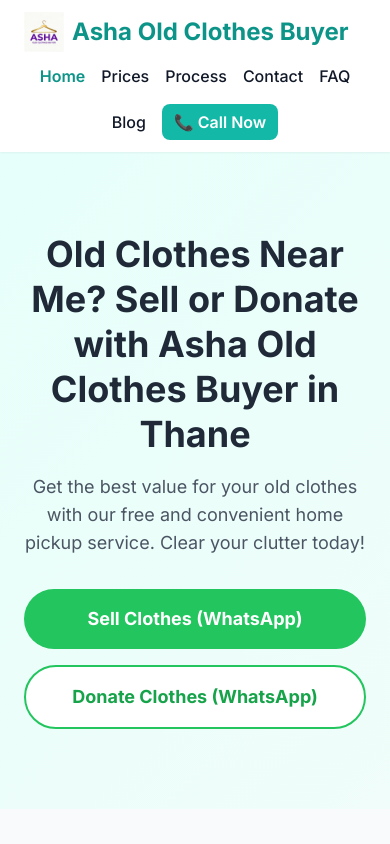
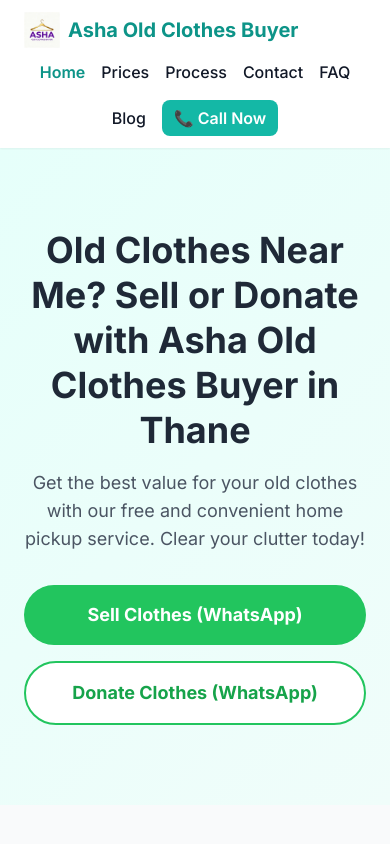
Before and after one commit to asharwaghela/asharwaghela.github.io, a plain HTML site: page index.html in a window 390 px wide. Shown: the top 844 px of the page. Drawn offline with nearby package versions, Linux system fonts and the light colour scheme.

Commit message:
Update index.html
logo 1 line

```diff
--- a/index.html
+++ b/index.html
@@ -107,10 +107,11 @@
 <header class="bg-white shadow-sm sticky top-0 z-50">
   <div class="container mx-auto px-6 py-3 flex flex-wrap items-center gap-3 justify-between">
 
-<!-- Logo -->
-<a href="/" class="flex items-center gap-2">
-  <img src="/images/logo.webp" alt="Asha Old Clothes Buyer" class="h-10 w-auto">
-  <span class="text-2xl font-extrabold text-teal-600">Asha Old Clothes Buyer</span>
+
+<!-- Logo (responsive one-line) -->
+<a href="/" class="flex items-center gap-2 whitespace-nowrap">
+  <img src="/images/logo.webp" alt="Asha Old Clothes Buyer" class="h-9 sm:h-10 w-auto">
+  <span class="text-xl sm:text-2xl font-extrabold text-teal-600">Asha Old Clothes Buyer</span>
 </a>
 
 
```
